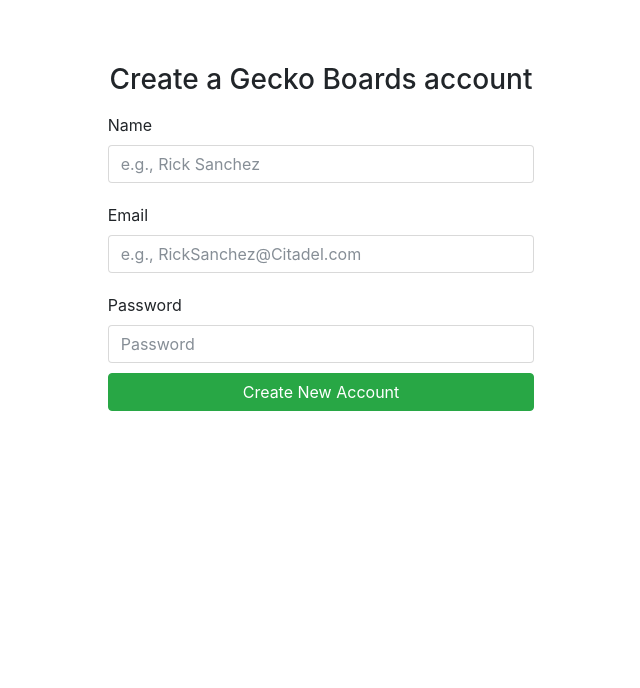
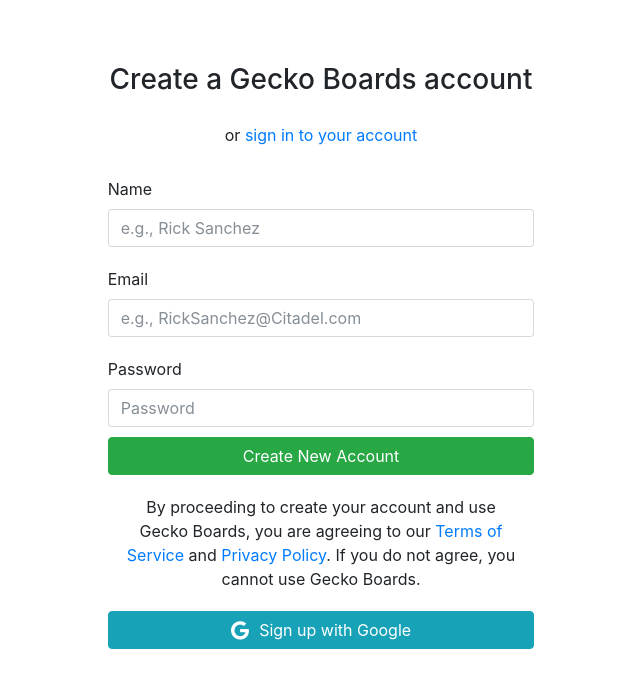
Before and after one commit to chingu-voyage3/geckos-22, a website: page layout/sign_up/sign_up.html in a window 1280 px wide. Shown: the whole page, without its empty margins (319-959 px from the left). Drawn offline with nearby package versions, Linux system fonts and the light colour scheme.

Commit message:
sign_up_html_update

```diff
--- a/layout/sign_up/sign_up.html
+++ b/layout/sign_up/sign_up.html
@@ -8,6 +8,7 @@
   <!-- Viewport Meta Tag -->
   <meta name="viewport" content="width=device-width, initial-scale=1, shrink-to-fit=no">
   <!-- Bootstrap CSS -->
+  <link rel="stylesheet" href="https://cdnjs.cloudflare.com/ajax/libs/font-awesome/4.7.0/css/font-awesome.min.css">
   <link rel="stylesheet" href="https://maxcdn.bootstrapcdn.com/bootstrap/4.0.0-beta/css/bootstrap.min.css" integrity="sha384-/Y6pD6FV/Vv2HJnA6t+vslU6fwYXjCFtcEpHbNJ0lyAFsXTsjBbfaDjzALeQsN6M" crossorigin="anonymous">
   <link rel="stylesheet" href="css/style.css">
 </head>
@@ -16,6 +17,7 @@
   <div class="container-fluid">
     <div class="row">
       <h3 class="text-center col-sm-12">Create a Gecko Boards account</h3>
+      <p>or <a href="#">sign in to your account</a></p>
     </div>
     <form>
       <div class="row">
@@ -42,6 +44,16 @@
         </div>
       </div>
     </form>
+    <div class="row">
+      <p class="text-center col-sm-8 col-md-6 col-lg-4">By proceeding to create your account and use Gecko Boards, you are agreeing to our <a href="#">Terms of Service</a> and <a href="#">Privacy Policy</a>. If you do not agree, you cannot use Gecko Boards.</p>
+    </div>
+    <form>
+      <div class="row">
+        <div class="button col-sm-8 col-md-6 col-lg-4">
+          <button type="google" class="btn btn-info col-sm-12"><i class="fa fa-google fa-lg"></i>Sign up with Google</button>
+        </div>
+      </div>
+    </form>
   </div>
 
 
```
